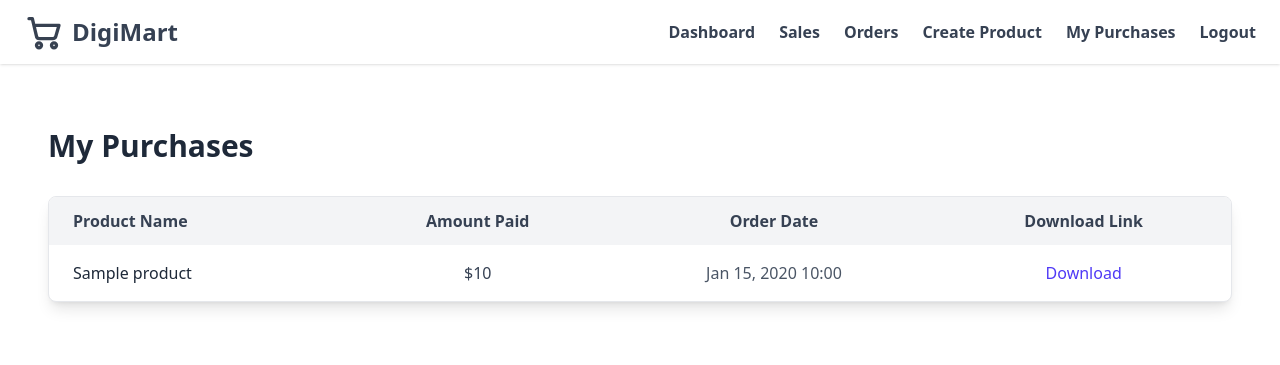
After one commit to tamim-vaiya/DigiMart-django, a Django app: page /my-purchases/ in a window 1280 px wide. The commit adds this page. Shown: the top 365 px of the page. Run offline with Django 5.2, Linux system fonts and the light colour scheme; tables that the repository leaves empty hold one stand-in row (values such as "Sample post"); style sheets or scripts are compiled from the project's sources; some libraries are stand-ins or nearby versions.

Commit message:
Created Purchase Page

```diff
--- /dev/null
+++ b/core/templates/core/my_purchases.html
@@ -0,0 +1,56 @@
+{% extends "base.html" %}
+{% load static %}
+
+{% block body %}
+<div class="container mx-auto px-6 py-10">
+
+    <!-- Header -->
+    <div class="flex justify-between items-center mb-8">
+        <h1 class="text-3xl font-bold text-gray-800">My Purchases</h1>
+    </div>
+
+    <!-- Product Table -->
+    <div class="bg-white shadow-lg rounded-lg overflow-hidden border border-gray-200">
+        <table class="min-w-full table-auto">
+            <thead class="bg-gray-100 text-gray-700">
+                <tr>
+                    <th class="px-6 py-3 text-left">Product Name</th>
+                    <th class="px-6 py-3 text-center">Amount Paid</th>
+                    <th class="px-6 py-3 text-center">Order Date</th>
+                    <th class="px-6 py-3 text-center">Download Link</th>
+                </tr>
+            </thead>
+            <tbody class="divide-y divide-gray-200">
+                {% for order in orders %}
+                <tr class="hover:bg-gray-50">
+                    <td class="px-6 py-4 text-gray-800">{{ order.product.name }}</td>
+                    <td class="px-6 py-4 text-center text-gray-700">${{ order.amount }}</td>
+                    <td class="px-6 py-4 text-center text-gray-600">
+                        {{ order.created_on|date:"M d, Y H:i" }}
+                    </td>
+                    <td class="px-6 py-4 text-center">
+                        {% if order.has_paid %}
+                            <a href="{{ order.product.file.url }}"
+                               class="text-indigo-600 hover:underline font-medium">
+                                Download
+                            </a>
+                        {% else %}
+                            <span class="text-gray-400 italic">Pending Payment</span>
+                        {% endif %}
+                    </td>
+                </tr>
+                {% empty %}
+                <tr>
+                    <td colspan="4" class="px-6 py-6 text-center text-gray-500">
+                        No products yet.
+                        <a href="{% url 'create_product' %}" class="text-indigo-600 hover:underline">
+                            Create one
+                        </a>.
+                    </td>
+                </tr>
+                {% endfor %}
+            </tbody>
+        </table>
+    </div>
+</div>
+{% endblock body %}
--- a/core/urls.py
+++ b/core/urls.py
@@ -1,5 +1,5 @@
 from django.urls import path
-from .views import index, detail, payment_success_view, payment_failed_view, create_checkout_session, create_product, product_edit, product_delete, dashboard, register, invalid_response
+from .views import index, detail, payment_success_view, payment_failed_view, create_checkout_session, create_product, product_edit, product_delete, dashboard, register, invalid_response, my_purchases
 from django.contrib.auth import views as auth_views
 
 urlpatterns = [
@@ -16,4 +16,5 @@ urlpatterns = [
     path('login/', auth_views.LoginView.as_view(template_name='core/login.html'), name='login'),
     path('logout/', auth_views.LogoutView.as_view(template_name='core/logout.html'), name='logout'),
     path('invalid/', invalid_response, name='invalid'),
+    path('my-purchases/', my_purchases, name='my_purchases'),
 ]
--- a/core/views.py
+++ b/core/views.py
@@ -122,3 +122,7 @@ def register(request):
 
 def invalid_response(request):
     return render(request, 'core/invalid.html')
+
+def my_purchases(request):
+    orders = OrderDetail.objects.all()
+    return render(request, 'core/my_purchases.html', {'orders':orders})
--- a/templates/base.html
+++ b/templates/base.html
@@ -27,7 +27,7 @@
             <a href="" class="hover:text-indigo-600">Sales</a>
             <a href="" class="hover:text-indigo-600">Orders</a>
             <a href="{% url 'create_product' %}" class="hover:text-indigo-600">Create Product</a>
-            <a href="" class="hover:text-indigo-600">My Purchases</a>
+            <a href="{% url 'my_purchases' %}" class="hover:text-indigo-600">My Purchases</a>
             <!-- Logout -->
             <form method="POST" action="{% url 'logout' %}" class="inline">
                 {% csrf_token %}
```
